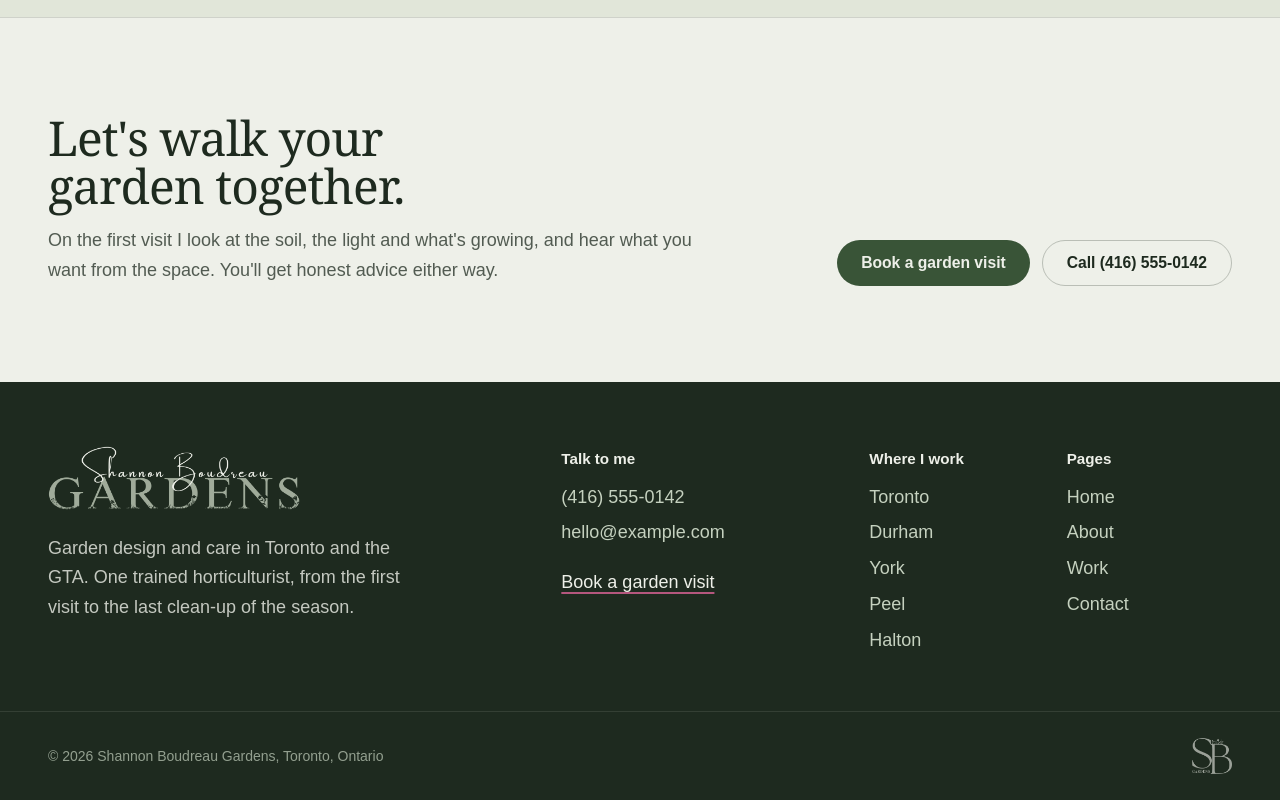
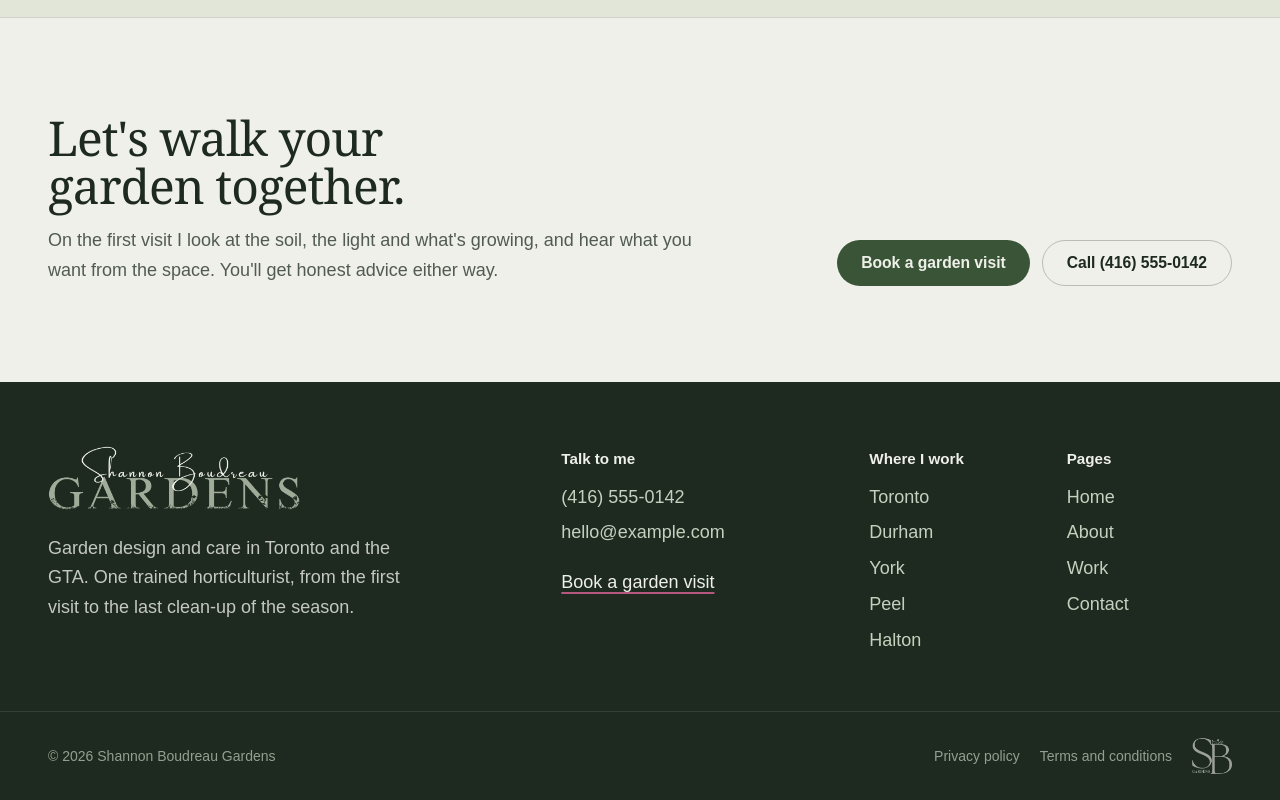
Before and after one commit to abbykjoseph-prog/ShannonGarden, a Next.js app: page / in a window 1280 px wide. Shown: the part 4139-4939 px from the top of the page. Built offline with nearby package versions, Linux system fonts and the light colour scheme.

Commit message:
Footer: replace location with privacy policy and terms links
Co-Authored-By: Claude Opus 5.5 <noreply@anthropic.com>

```diff
--- a/components/Footer.tsx
+++ b/components/Footer.tsx
@@ -46,8 +46,12 @@ export function Footer() {
       </div>
       <div className="border-t border-limestone/10">
         <div className="wrap flex items-center justify-between gap-6 py-6 text-sm text-moss/70">
-          <p>© {new Date().getFullYear()} {site.name}, Toronto, Ontario</p>
-          <Image src="/monogram-light.png" alt="" width={600} height={600} className="h-10 w-auto opacity-60" />
+          <p>© {new Date().getFullYear()} {site.name}</p>
+          <div className="flex items-center gap-5">
+            <Link href="/privacy" className="hover:text-limestone">Privacy policy</Link>
+            <Link href="/terms" className="hover:text-limestone">Terms and conditions</Link>
+            <Image src="/monogram-light.png" alt="" width={600} height={600} className="hidden h-10 w-auto opacity-60 sm:block" />
+          </div>
         </div>
       </div>
     </footer>
```
